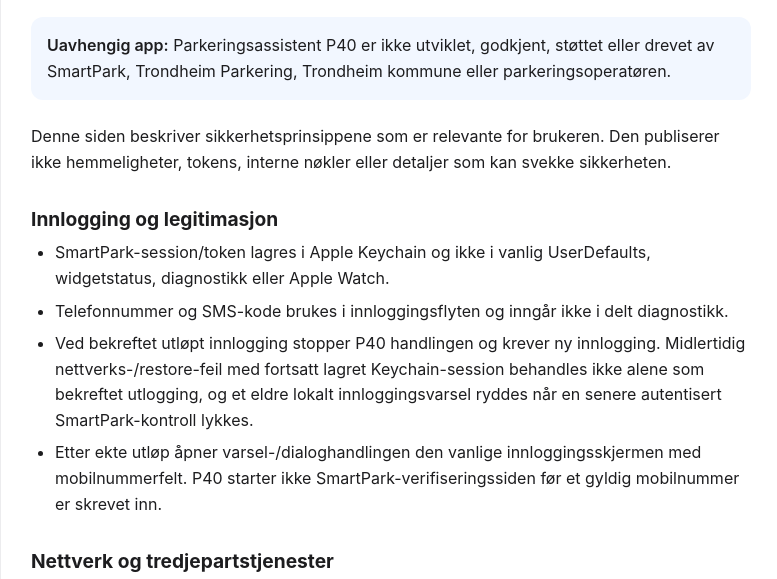
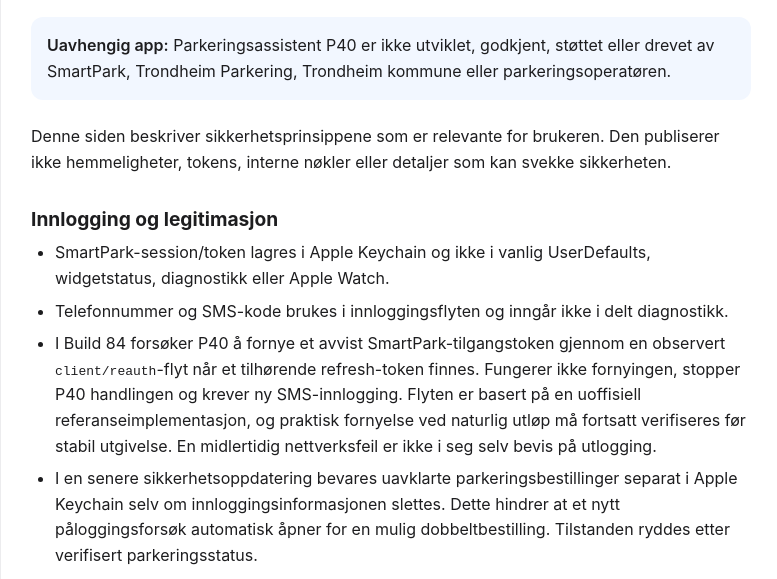
Before and after one commit to rskjonbe/parkering-p40, a plain HTML site: page security.html in a window 1280 px wide. Shown: the part 180-759 px from the top of the page, without its empty margins (249-1026 px from the left). Drawn offline with Linux system fonts and the light colour scheme.

Commit message:
Docs: align future P40 renewal and local booking-safety retention [skip ci]

```diff
--- a/security.html
+++ b/security.html
@@ -29,7 +29,8 @@
     <ul>
       <li>SmartPark-session/token lagres i Apple Keychain og ikke i vanlig UserDefaults, widgetstatus, diagnostikk eller Apple Watch.</li>
       <li>Telefonnummer og SMS-kode brukes i innloggingsflyten og inngår ikke i delt diagnostikk.</li>
-      <li>Ved bekreftet utløpt innlogging stopper P40 handlingen og krever ny innlogging. Midlertidig nettverks-/restore-feil med fortsatt lagret Keychain-session behandles ikke alene som bekreftet utlogging, og et eldre lokalt innloggingsvarsel ryddes når en senere autentisert SmartPark-kontroll lykkes.</li>
+      <li>I Build 84 forsøker P40 å fornye et avvist SmartPark-tilgangstoken gjennom en observert <code>client/reauth</code>-flyt når et tilhørende refresh-token finnes. Fungerer ikke fornyingen, stopper P40 handlingen og krever ny SMS-innlogging. Flyten er basert på en uoffisiell referanseimplementasjon, og praktisk fornyelse ved naturlig utløp må fortsatt verifiseres før stabil utgivelse. En midlertidig nettverksfeil er ikke i seg selv bevis på utlogging.</li>
+      <li>I en senere sikkerhetsoppdatering bevares uavklarte parkeringsbestillinger separat i Apple Keychain selv om innloggingsinformasjonen slettes. Dette hindrer at et nytt påloggingsforsøk automatisk åpner for en mulig dobbeltbestilling. Tilstanden ryddes etter verifisert parkeringsstatus.</li>
       <li>Etter ekte utløp åpner varsel-/dialoghandlingen den vanlige innloggingsskjermen med mobilnummerfelt. P40 starter ikke SmartPark-verifiseringssiden før et gyldig mobilnummer er skrevet inn.</li>
     </ul>
 
@@ -78,7 +79,7 @@
       <li>Grensesnittoversettelser bruker Apple Translation lokalt. Dette grensesnittet har ikke et eget systemprompt-felt, så P40 bruker korte, tydelige og kontekstrike kildetekster for å øke oversettelseskvaliteten.</li>
       <li>En eldre feil merkes som historisk/løst når en senere autentisert SmartPark-kontroll lykkes.</li>
       <li>Sesjonsdiagnostikk kan lokalt lagre tellere/tidspunkt, grov endepunktetikett, HTTP-status og om en X-Token-header ble observert eller faktisk rotert. Selve tokenverdien logges aldri i diagnostikken og forblir i Keychain.</li>
-      <li>P40 legger ikke til eller gjetter et udokumentert SmartPark refresh-endepunkt.</li>
+      <li>P40 bruker den observerte <code>client/reauth</code>-flyten fra en uavhengig offentlig referanse, men har ingen garanti for et offisielt støttet eller stabilt SmartPark-API.</li>
       <li>Live Activity-diagnostikk kan lagre lokal tidspunkt/resultatstatus for opprettelse, oppdatering eller fallback. Den introduserer ingen ny ekstern datadeling.</li>
     </ul>
 
```
